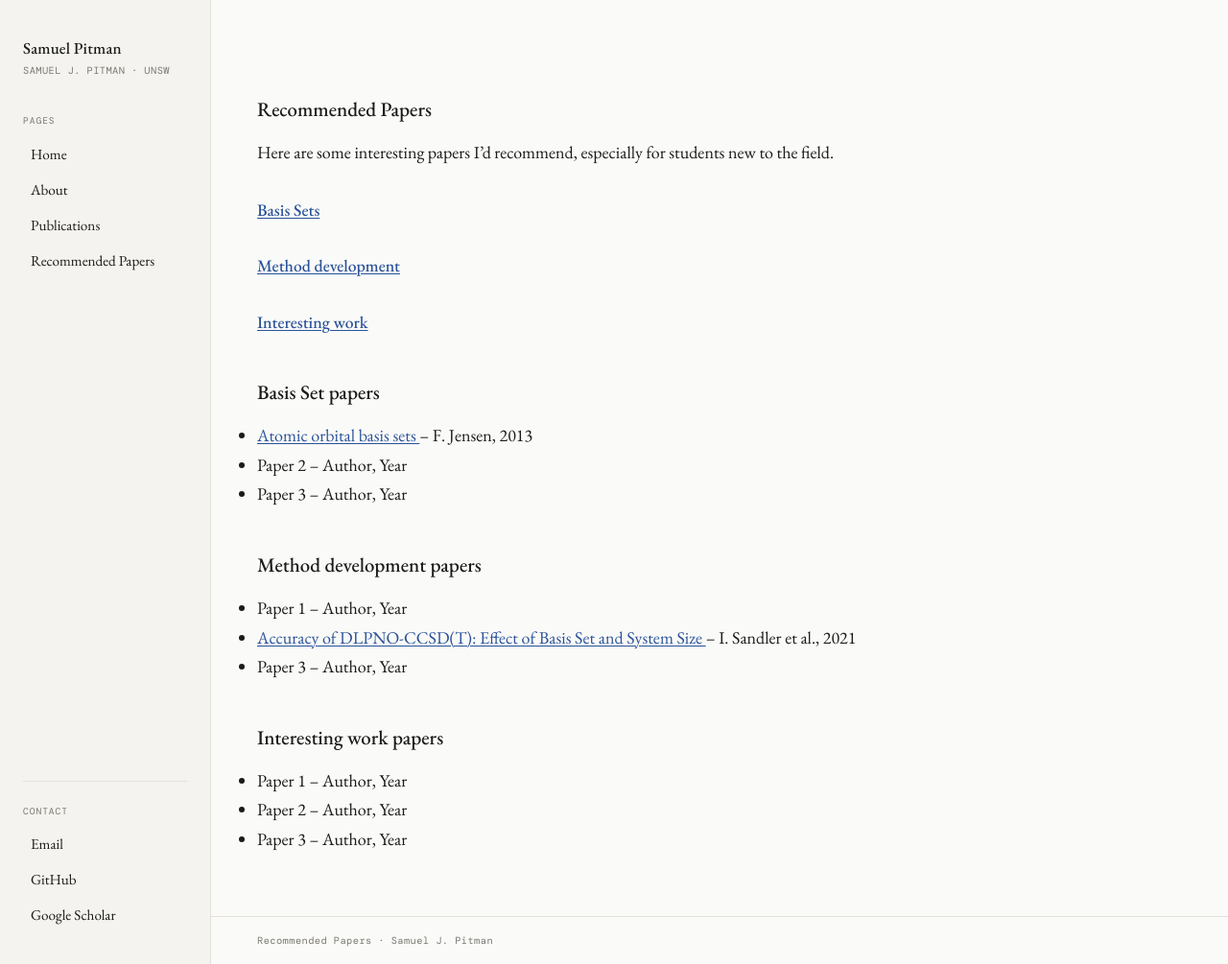
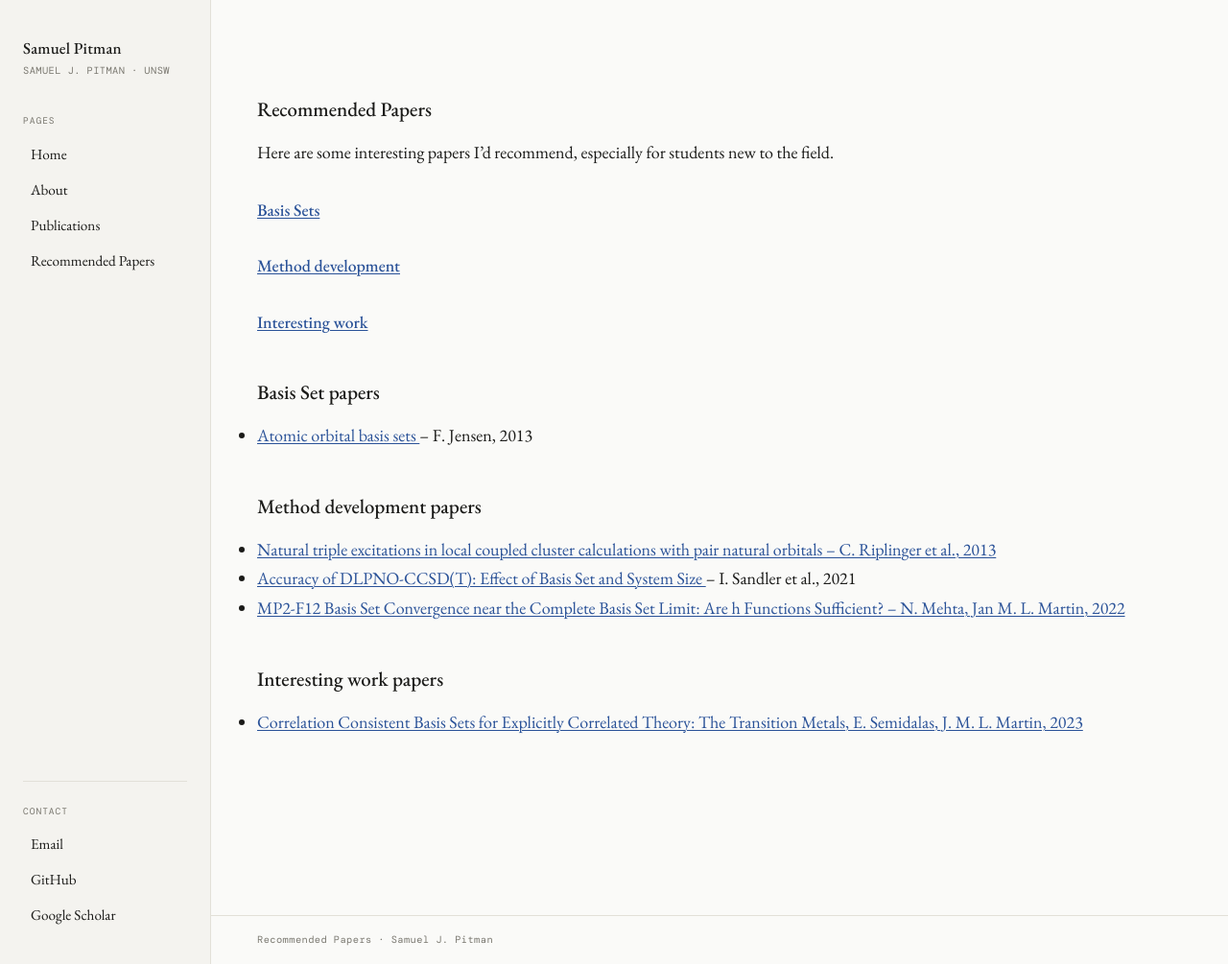
Before and after one commit to SamuelPitman/SamuelPitman.github.io, a Jekyll site: the page built from recommended-papers.md, in a window 1280 px wide and 1005 px high. Shown: the whole window at 96% size. Built offline with Jekyll 4.4.1, drawn with Linux system fonts in a browser that asks for light colours; some web fonts are replaced.

Commit message:
Update recommended-papers.md
added papers

```diff
--- a/recommended-papers.md
+++ b/recommended-papers.md
@@ -14,15 +14,11 @@ Here are some interesting papers I'd recommend, especially for students new to t
 
 ## Basis Set papers {#BasisSets}
 - <a href="https://wires.onlinelibrary.wiley.com/doi/full/10.1002/wcms.1123" target="_blank" rel="noopener noreferrer"> Atomic orbital basis sets </a> – F. Jensen, 2013
-- Paper 2 – Author, Year
-- Paper 3 – Author, Year
 
 ## Method development papers {#MethodDevelopment}
-- Paper 1 – Author, Year
+- <a href="https://doi.org/10.1063/1.4821834" target="_blank" rel="noopener noreferrer"> Natural triple excitations in local coupled cluster calculations with pair natural orbitals – C. Riplinger et al., 2013
 - <a href="https://pubs.acs.org/doi/10.1021/acs.jpca.0c11270" target="_blank" rel="noopener noreferrer"> Accuracy of DLPNO-CCSD(T): Effect of Basis Set and System Size </a> – I. Sandler et al., 2021
-- Paper 3 – Author, Year
+- <a href="https://pubs.acs.org/doi/10.1021/acs.jpca.2c02494" target="_blank" rel="noopener noreferrer"> MP2-F12 Basis Set Convergence near the Complete Basis Set Limit: Are h Functions Sufficient? – N. Mehta, Jan M. L. Martin, 2022
 
 ## Interesting work papers {#InterestingStuff}
-- Paper 1 – Author, Year
-- Paper 2 – Author, Year
-- Paper 3 – Author, Year
+- <a href="pubs.acs.org/doi/10.1021/acs.jctc.3c00506" target="_blank" rel="noopener noreferrer"> Correlation Consistent Basis Sets for Explicitly Correlated Theory: The Transition Metals, E. Semidalas, J. M. L. Martin, 2023
```
